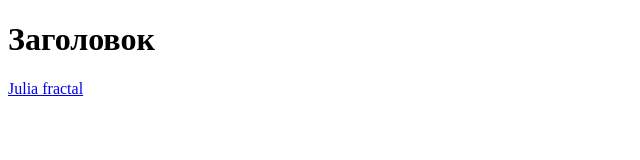
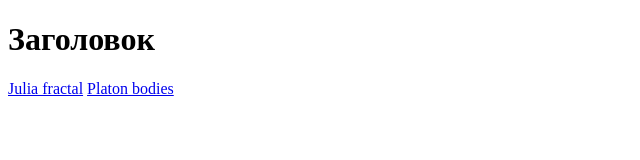
Before and after one commit to CGSGIN4/CGSGIN4.github.io, a plain HTML site: page index.html in a window 1280 px wide. Shown: the whole page, without its empty margins (0-640 px from the left). Drawn offline with Linux system fonts and the light colour scheme.

Commit message:
Update index.html

```diff
--- a/index.html
+++ b/index.html
@@ -7,5 +7,6 @@
   <body>
     <h1>Заголовок</h1>
     <a href="0601\index.html">Julia fractal</a>
+    <a href="0603\index.html">Platon bodies</a>
   </body>
 </html>
```
